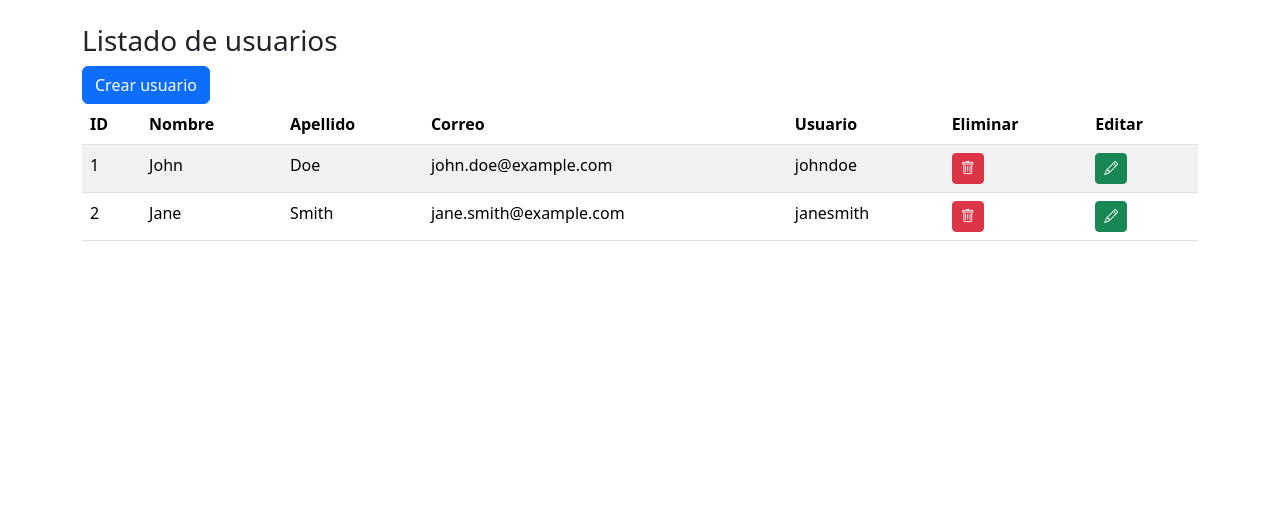
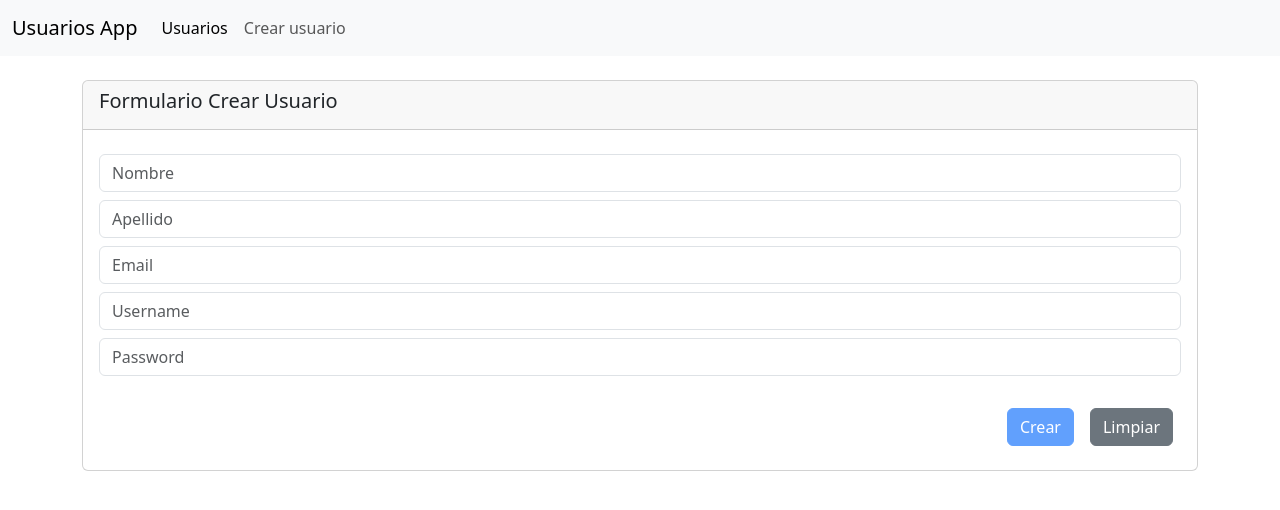
Before and after one commit to jesusm19/UsersApp, an Angular app: page /users/create in a window 1280 px wide. Before the commit this address led to /. Shown: the top 510 px of the page. Built offline with nearby package versions, Linux system fonts and the light colour scheme.

Commit message:
feat: implement user routing and enhance navbar for user management

```diff
--- a/src/app/app.routes.ts
+++ b/src/app/app.routes.ts
@@ -1,3 +1,18 @@
 import { Routes } from '@angular/router';
+import { UserFormComponent } from './components/user-form/user-form';
+import { UserGridComponent } from './components/user-child/user-grid';
 
-export const routes: Routes = [];
+export const routes: Routes = [
+    {
+        path:'users' , component: UserGridComponent
+    },
+    {
+        path:'users/create', component: UserFormComponent
+    },
+    {
+        path:'users/edit', component: UserFormComponent
+    },
+    {
+        path: '', redirectTo: '/users', pathMatch: 'full'
+    },
+];
--- /dev/null
+++ b/src/app/components/navbar/navbar.html
@@ -0,0 +1,23 @@
+<nav class="navbar navbar-expand-lg bg-body-tertiary">
+  <div class="container-fluid">
+    <a class="navbar-brand" href="#">Usuarios App</a>
+    <button class="navbar-toggler" type="button" data-bs-toggle="collapse" data-bs-target="#navbarNav" aria-controls="navbarNav" aria-expanded="false" aria-label="Toggle navigation">
+      <span class="navbar-toggler-icon"></span>
+    </button>
+    <div class="collapse navbar-collapse" id="navbarNav">
+      <ul class="navbar-nav">
+        <li class="nav-item">
+          <a
+            class="nav-link active"
+            aria-current="page"
+            [routerLink]="['/users']"
+            [state]="{users: users}"
+            >Usuarios</a>
+        </li>
+        <li class="nav-item">
+          <a class="nav-link" [routerLink]="['/users/create']">Crear usuario</a>
+        </li>
+      </ul>
+    </div>
+  </div>
+</nav>
--- /dev/null
+++ b/src/app/components/navbar/navbar.ts
@@ -0,0 +1,15 @@
+import { Component, Input } from '@angular/core';
+import { User } from '../../models/user';
+import { RouterModule } from '@angular/router';
+
+@Component({
+  imports: [RouterModule],
+  selector: 'app-navbar',
+  styles: ``,
+  templateUrl: './navbar.html',
+})
+export class NavbarComponent {
+
+  @Input() users: User[] = [];
+
+}
--- a/src/app/components/user-app/user-app.html
+++ b/src/app/components/user-app/user-app.html
@@ -1,32 +1,5 @@
+
+<app-navbar [users]="users"></app-navbar>
 <div class="container my-4">
-    <h3>{{ title }}</h3>
-    <button
-        (click)="setOpenForm()"
-        class="btn btn-primary">
-        {{ isOpenForm ? 'Cerrar formulario' : 'Crear usuario' }}
-    </button>
-    <div class="row">
-        <div class="col">
-            <app-user-grid
-                [users]="users"
-                (deleteUserEvent)="deleteUser($event)"
-                (editUserEvent)="editUser($event)"
-            ></app-user-grid>
-
-        </div>
-
-    </div>
+    <router-outlet></router-outlet>
 </div>
- @if (isOpenForm) {
-
-    <div class="abrir-modal animacion fadeIn">
-        <app-user-form
-            [user]="userSelected"
-            (userEventEmitter)="addUser($event)"
-            (openEventEmitter)="setOpenForm()"
-            >
-        </app-user-form>
-
-    </div>
-
-}
--- a/src/app/components/user-app/user-app.ts
+++ b/src/app/components/user-app/user-app.ts
@@ -1,25 +1,24 @@
 import { Component } from '@angular/core';
+import { OnInit } from '@angular/core';
+import { RouterOutlet } from '@angular/router';
+
 import { User } from '../../models/user';
 import { UserService } from '../../services/user';
-import { OnInit } from '@angular/core';
-import { UserGridComponent } from "../user-child/user-grid";
-import { UserFormComponent } from "../user-form/user-form";
+
 import Swal from 'sweetalert2';
+import { NavbarComponent } from '../navbar/navbar';
 
 @Component({
-  imports: [UserGridComponent, UserFormComponent],
+  imports: [RouterOutlet, NavbarComponent],
   selector: 'user-app',
   styleUrls: ['./user-app.css'],
   templateUrl: './user-app.html',
 })
 export class UserAppComponent implements OnInit {
 
-  title: string = 'Listado de usuarios';
-
   users: User[] = [];
   userSelected: User;
 
-  isOpenForm: boolean = false;
 
   constructor(private userService: UserService) {
     this.userSelected = new User(0, '', '', '','','');
@@ -35,13 +34,11 @@ export class UserAppComponent implements OnInit {
       console.log(`Updating user: ${JSON.stringify(user)}`);
       this.users = this.users.map(u => u.id === user.id ? {...user} : u);
       this.confirmAddUser();
-      this.setOpenForm();
       return;
     }
 
     this.users = [...this.users, {... user}];
     this.confirmAddUser();
-    this.setOpenForm();
 
   }
 
@@ -69,7 +66,6 @@ export class UserAppComponent implements OnInit {
 
   editUser(userId: number): void {
     this.userSelected = {... this.users.find(user => user.id === userId) ?? this.userSelected};
-    this.isOpenForm = true;
   }
 
   confirmAddUser(): void {
@@ -82,7 +78,4 @@ export class UserAppComponent implements OnInit {
     this.userSelected = new User(0, '', '', '','','');
   }
 
-  setOpenForm(): void {
-    this.isOpenForm = !this.isOpenForm;
-  }
 }
--- a/src/app/components/user-child/user-grid.html
+++ b/src/app/components/user-child/user-grid.html
@@ -1,3 +1,10 @@
+<h3>{{ title }}</h3>
+    <button
+        [routerLink]="['/users/create']"
+        class="btn btn-primary my-4">
+        {{ 'Crear usuario' }}
+    </button>
+
 @if (users.length == 0) {
     <div class="alert alert-warning">
         Usuarios no encontrados.
--- a/src/app/components/user-child/user-grid.ts
+++ b/src/app/components/user-child/user-grid.ts
@@ -1,18 +1,26 @@
-import { Component, EventEmitter, Input, Output } from '@angular/core';
+import { Component, EventEmitter } from '@angular/core';
 import { User } from '../../models/user';
+import { RouterModule, Router } from '@angular/router';
 
 @Component({
-  imports: [],
+  imports: [RouterModule],
   selector: 'app-user-grid',
   templateUrl: './user-grid.html',
 })
 export class UserGridComponent {
 
-  @Input() users: User[] = [];
+  title: string = 'Listado de usuarios';
 
-  @Output() deleteUserEvent = new EventEmitter<number>();
+  users: User[] = [];
 
-  @Output() editUserEvent = new EventEmitter<number>();
+  deleteUserEvent = new EventEmitter<number>();
+
+  editUserEvent = new EventEmitter<number>();
+
+  constructor(private router: Router) {
+    //this.users = this.router.getCurrentNavigation()?.extras.state?.['users'] || [];
+    this.users = this.router.currentNavigation()?.extras.state?.['users'] || [];
+  }
 
   deleteUser(userId: number): void {
     console.log(`Deleting user with ID: ${userId}`);
--- a/src/app/components/user-form/user-form.html
+++ b/src/app/components/user-form/user-form.html
@@ -1,16 +1,9 @@
-<div class="modal animacion fadeIn" tabindex="-1" style="display: block;">
-  <div class="modal-dialog">
-    <div class="modal-content">
-      <div class="modal-header">
-        <h5 class="modal-title">Formulario {{ user.id > 0 ? 'Actualizar' : 'Crear' }} Usuario</h5>
-        <button
-            type="button"
-            class="btn-close"
-            data-bs-dismiss="modal"
-            aria-label="Close"
-            (click)="onOpenClose()"></button>
+<div class="card" >
+    <div class="card-content">
+      <div class="card-header">
+        <h5 class="card-title">Formulario {{ user.id > 0 ? 'Actualizar' : 'Crear' }} Usuario</h5>
       </div>
-      <div class="modal-body">
+      <div class="card-body">
 
         <form (ngSubmit)="onSubmit(userForm)" #userForm="ngForm">
 
@@ -132,5 +125,4 @@
         </form>
       </div>
     </div>
-  </div>
 </div>
--- a/src/app/components/user-form/user-form.ts
+++ b/src/app/components/user-form/user-form.ts
@@ -13,7 +13,6 @@ export class UserFormComponent {
 
   @Input() user: User;
   @Output() userEventEmitter = new EventEmitter<User>();
-  @Output() openEventEmitter = new EventEmitter();
 
   constructor() {
     this.user = new User(0, '', '', '', '', '');
@@ -35,9 +34,4 @@ export class UserFormComponent {
     userForm.resetForm();
     userForm.reset();
   }
-
-  onOpenClose(): void {
-    this.openEventEmitter.emit();
-  }
-
 }
```
